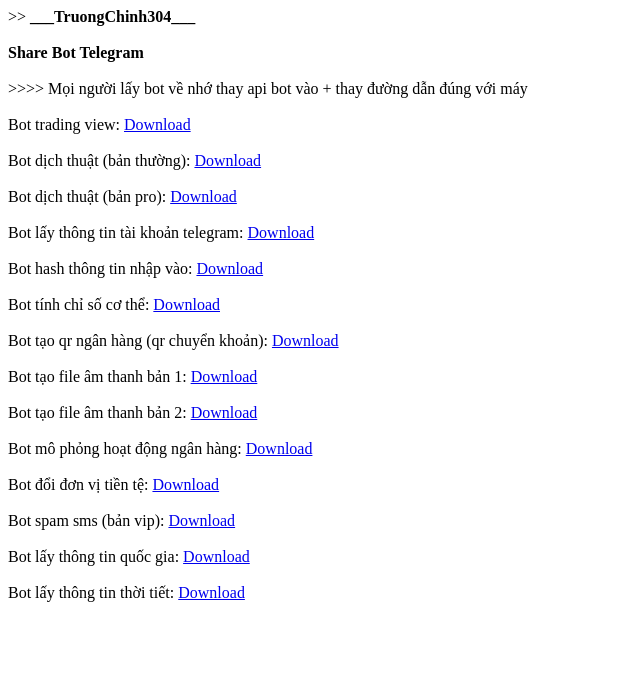
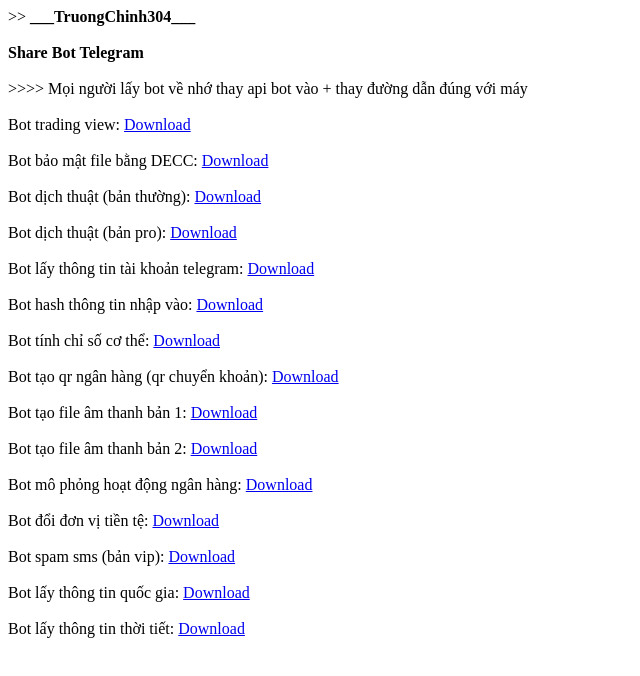
Before and after one commit to trgchinhh/linkbot, a plain HTML site: page index.html in a window 1280 px wide. Shown: the whole page, without its empty margins (0-640 px from the left). Drawn offline with Linux system fonts and the light colour scheme.

Commit message:
Update index.html

```diff
--- a/index.html
+++ b/index.html
@@ -13,6 +13,7 @@
     <br><br>
 
     Bot trading view: <a href="https://github.com/trgchinhh/Tradingview_TLGBot">Download</a><br><br>
+    Bot bảo mật file bằng DECC: <a href = "https://github.com/trgchinhh/Decc_File_Security/blob/main/DECC/Bot_Teleram_DECC.py">Download</a><br><br>
     Bot dịch thuật (bản thường): <a href="https://github.com/trgchinhh/Share_Bot_Telegram/blob/main/share_bot_translate.py">Download</a><br><br>
     Bot dịch thuật (bản pro): <a href="https://github.com/trgchinhh/Share_Bot_Telegram/blob/main/Share_bot_translate_pro.py">Download</a><br><br>
     Bot lấy thông tin tài khoản telegram: <a href="https://github.com/trgchinhh/Share_Bot_Telegram/blob/main/share_bot_getinfor.py">Download</a><br><br>
```
